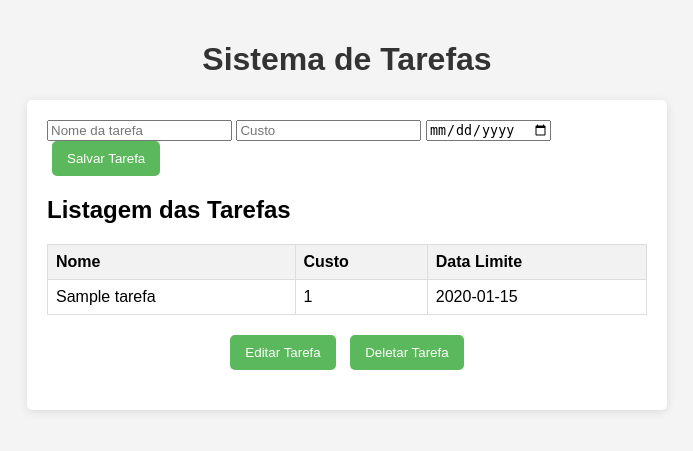
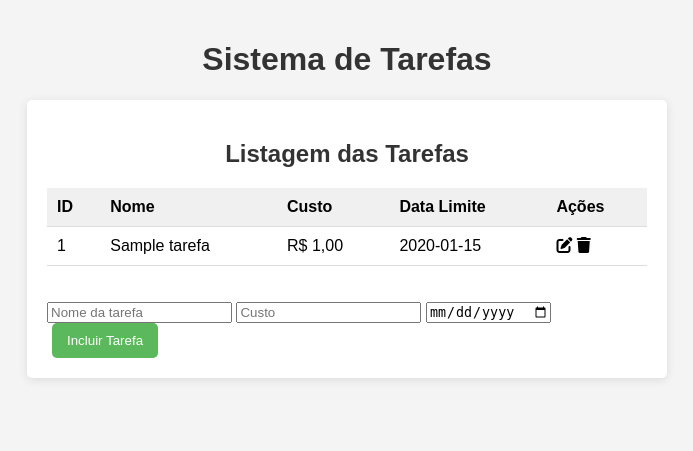
Before and after one commit to iamvitoria/SistemaDeTarefas, a Flask app: page / in a window 1280 px wide. Shown: the top 451 px of the page, without its empty margins (293-986 px from the left). Run offline with Flask 3, Linux system fonts and the light colour scheme; tables that the repository leaves empty hold one stand-in row (values such as "Sample post").

Commit message:
lista de tarefas concluída

```diff
--- a/backend/static/css/style.css
+++ b/backend/static/css/style.css
@@ -6,6 +6,11 @@ body {
 }
 
 h1 {
+    text-align: center;
+    color: #333;
+}
+
+h2 {
     text-align: center;
     color: #333;
 }
@@ -37,7 +42,23 @@ th {
 }
 
 tr:hover {
-    background-color: #f9f9f9; /* Cor ao passar o mouse */
+    background-color: #f9f9f9;
+}
+
+td button {
+    background: none;
+    border: none;
+    cursor: pointer;
+    color: #5cb85c;
+}
+
+td button:hover {
+    color: #4cae4c;
+}
+
+/* Estilo para linha com custo >= 1000 */
+.highlight {
+    background-color: #fff9c4; /* Amarelo pastel */
 }
 
 .button-container {
@@ -78,59 +99,4 @@ button:hover {
     padding: 20px;
     border-radius: 5px;
     box-shadow: 0 2px 10px rgba(0, 0, 0, 0.2);
-    width: 300px;
 }
-
-.popup-content h2 {
-    margin: 0 0 15px;
-}
-
-.popup-content label {
-    display: block;
-    margin: 5px 0;
-}
-
-.popup-content input {
-    width: 100%;
-    padding: 8px;
-    margin-bottom: 10px;
-    border: 1px solid #ddd;
-    border-radius: 3px;
-}
-
-.close {
-    color: #aaa;
-    float: right;
-    font-size: 28px;
-    font-weight: bold;
-    cursor: pointer;
-}
-
-.close:hover,
-.close:focus {
-    color: black;
-    text-decoration: none;
-}
-
-#taskTable {
-    width: 100%;
-    border-collapse: collapse;
-}
-
-#taskTable th, #taskTable td {
-    border: 1px solid #ddd;
-    padding: 8px;
-    text-align: left;
-}
-
-#taskTable th {
-    background-color: #f2f2f2;
-}
-
-#taskTable tr:hover {
-    background-color: #f1f1f1;
-}
-
-.selected {
-    background-color: #d9edf7; /* Cor de fundo para tarefa selecionada */
-}
--- a/backend/static/js/script.js
+++ b/backend/static/js/script.js
@@ -1,112 +1,87 @@
 document.addEventListener('DOMContentLoaded', function() {
-  let selectedTaskId = null; // Variável para armazenar a tarefa selecionada
+    let selectedTaskId = null;
 
-  // Função para buscar as tarefas do servidor
     function fetchTasks() {
         fetch('/tasks')
-        .then(response => {
-            if (!response.ok) {
-                throw new Error('Network response was not ok');
-            }
-            return response.json();
-        })
-        .then(data => {
-            const taskList = document.getElementById('taskList');
-            taskList.innerHTML = ''; // Limpa a lista antes de adicionar novas tarefas
-            data.forEach(task => {
-                const row = document.createElement('tr'); // Cria uma nova linha para a tabela
-                row.innerHTML = `
-                    <td>${task.nome}</td>
-                    <td>${task.custo}</td>
-                    <td>${task.data_limite}</td>
-                `;
-
-                // Adiciona um evento de clique para selecionar a tarefa
-                row.addEventListener('click', () => {
-                    selectTask(task.id, row);
-                });
-
-                taskList.appendChild(row); // Adiciona a linha à tabela
-            });
-        })
+            .then(response => response.json())
+            .then(data => renderTasks(data))
             .catch(error => {
                 console.error('Erro ao buscar tarefas:', error);
-            const taskList = document.getElementById('taskList');
-            taskList.innerHTML = '<tr><td colspan="3">Erro ao carregar tarefas.</td></tr>';
+                document.getElementById('taskList').innerHTML = '<tr><td colspan="5">Erro ao carregar tarefas.</td></tr>';
             });
     }
 
-  // Função para selecionar uma tarefa
-  function selectTask(taskId, listItem) {
-      const taskItems = document.querySelectorAll('#taskList li');
-      taskItems.forEach(item => item.classList.remove('selected')); // Remove a seleção de todas as tarefas
-      listItem.classList.add('selected'); // Adiciona a classe de seleção ao item clicado
-      selectedTaskId = taskId; // Atualiza a tarefa selecionada
+    function renderTasks(tasks) {
+        const taskList = document.getElementById('taskList');
+        taskList.innerHTML = '';
+
+        tasks.forEach(task => {
+            const row = document.createElement('tr');
+            if (task.custo >= 1000) row.classList.add('highlight');
+
+            row.innerHTML = `
+                <td>${task.id}</td>
+                <td>${task.nome}</td>
+                <td>${task.custo.toLocaleString('pt-BR', { style: 'currency', currency: 'BRL' })}</td>
+                <td>${task.data_limite}</td>
+                <td>
+                    <i class="fas fa-edit edit-icon" data-id="${task.id}" title="Editar"></i>
+                    <i class="fas fa-trash delete-icon" data-id="${task.id}" title="Deletar"></i>
+                </td>
+            `;
+
+            // Adiciona evento de clique na linha para selecionar a tarefa
+            row.addEventListener('click', () => {
+                selectTask(task.id);
+            });
+
+            taskList.appendChild(row);
+        });
+
+        // Adiciona eventos de clique para os ícones de editar e excluir
+        document.querySelectorAll('.edit-icon').forEach(icon => {
+            icon.addEventListener('click', (event) => {
+                event.stopPropagation(); // Previne que o evento clique na linha seja acionado
+                openEditPopup(icon.dataset.id);
+            });
+        });
+
+        document.querySelectorAll('.delete-icon').forEach(icon => {
+            icon.addEventListener('click', (event) => {
+                event.stopPropagation(); // Previne que o evento clique na linha seja acionado
+                const taskId = icon.dataset.id;
+                if (confirm('Tem certeza de que deseja excluir esta tarefa?')) {
+                    fetch(`/tasks/${taskId}`, { method: 'DELETE' })
+                        .then(response => response.ok && fetchTasks())
+                        .catch(error => console.error('Erro ao deletar tarefa:', error));
+                }
+            });
+        });
     }
 
-  // Envio do formulário para adicionar nova tarefa
-  const saveTaskButton = document.getElementById('saveTaskButton');
-  saveTaskButton.addEventListener('click', async () => {
-      const nome = document.getElementById('nome').value;
-      const custo = parseFloat(document.getElementById('custo').value);
-      const data_limite = document.getElementById('data_limite').value;
+    function selectTask(taskId) {
+        selectedTaskId = taskId; // Apenas armazena o ID da tarefa selecionada
+        document.querySelectorAll('#taskList tr').forEach(item => item.classList.remove('selected'));
+    }
 
-      try {
-          const response = await fetch('/tasks', {
-              method: 'POST',
-              headers: {
-                  'Content-Type': 'application/json',
-              },
-              body: JSON.stringify({
-                  nome,
-                  custo,
-                  data_limite
-              }),
+    document.getElementById('saveTaskButton').addEventListener('click', async () => {
+        // ... (Código existente)
     });
 
-          if (response.ok) {
-              alert('Tarefa adicionada com sucesso!');
-              fetchTasks(); // Atualiza a lista de tarefas
-          } else {
-              alert('Erro ao adicionar a tarefa.');
-          }
-      } catch (error) {
-          console.error('Erro ao adicionar tarefa:', error);
-      }
-  });
-
-  // Função para abrir o popup de edição
-  const editTaskButton = document.getElementById('editTaskButton');
-  editTaskButton.addEventListener('click', () => {
-      if (selectedTaskId) {
-          openEditPopup(selectedTaskId);
-      } else {
-          alert('Nenhuma tarefa selecionada para edição.');
-      }
-  });
-
-  // Função para abrir o popup e preencher os campos com os dados da tarefa selecionada
     function openEditPopup(taskId) {
-    fetch(`/tasks/${taskId}`) // Esta linha deve funcionar se o endpoint GET estiver correto
-        .then(response => {
-            if (!response.ok) {
-                throw new Error('Erro ao buscar tarefa para edição');
-            }
-            return response.json();
-        })
+        fetch(`/tasks/${taskId}`)
+            .then(response => response.json())
             .then(task => {
                 document.getElementById('editNome').value = task.nome;
                 document.getElementById('editCusto').value = task.custo;
                 document.getElementById('editDataLimite').value = task.data_limite;
-            document.getElementById('editPopup').style.display = 'flex'; // Abre o popup
+                document.getElementById('editPopup').style.display = 'flex';
+                selectedTaskId = task.id; // Armazena o ID da tarefa que está sendo editada
             })
             .catch(error => console.error('Erro ao buscar tarefa para edição:', error));
     }
 
-
-  // Função para atualizar a tarefa
-  const updateTaskButton = document.getElementById('updateTaskButton');
-  updateTaskButton.addEventListener('click', async () => {
+    document.getElementById('updateTaskButton').addEventListener('click', async () => {
         const nome = document.getElementById('editNome').value;
         const custo = parseFloat(document.getElementById('editCusto').value);
         const data_limite = document.getElementById('editDataLimite').value;
@@ -114,60 +89,25 @@ function fetchTasks() {
         try {
             const response = await fetch(`/tasks/${selectedTaskId}`, {
                 method: 'PUT',
-              headers: {
-                  'Content-Type': 'application/json',
-              },
-              body: JSON.stringify({
-                  nome,
-                  custo,
-                  data_limite
-              }),
+                headers: { 'Content-Type': 'application/json' },
+                body: JSON.stringify({ nome, custo, data_limite }),
             });
 
             if (response.ok) {
                 alert('Tarefa atualizada com sucesso!');
-              fetchTasks(); // Atualiza a lista de tarefas
-              closeEditPopup(); // Fecha o popup
+                fetchTasks();
+                closeEditPopup();
             } else {
-              alert('Erro ao atualizar a tarefa. Verifique se o nome já existe.');
+                alert('Erro ao atualizar a tarefa.');
             }
         } catch (error) {
             console.error('Erro ao atualizar tarefa:', error);
         }
     });
 
-  // Função para fechar o popup
-  const closePopupButton = document.getElementById('closePopupButton');
-  closePopupButton.addEventListener('click', closeEditPopup);
-
     function closeEditPopup() {
-      document.getElementById('editPopup').style.display = 'none'; // Fecha o popup
+        document.getElementById('editPopup').style.display = 'none';
     }
 
-  // Função para excluir a tarefa selecionada
-  const deleteTaskButton = document.getElementById('deleteTaskButton');
-  deleteTaskButton.addEventListener('click', () => {
-      if (selectedTaskId) {
-          if (confirm('Você tem certeza que deseja excluir esta tarefa?')) {
-              fetch(`/tasks/${selectedTaskId}`, {
-                  method: 'DELETE'
-              })
-              .then(response => {
-                  if (response.ok) {
-                      console.log('Task deleted');
-                      fetchTasks(); // Atualiza a lista de tarefas após a exclusão
-                      selectedTaskId = null; // Reseta a seleção
-                  } else {
-                      console.error('Erro ao deletar a tarefa');
-                  }
-              })
-              .catch(error => console.error('Erro:', error));
-          }
-      } else {
-          alert('Nenhuma tarefa selecionada para exclusão.');
-      }
-  });
-
-  // Chama a função para buscar as tarefas ao carregar a página
     fetchTasks();
 });
--- a/backend/templates/index.html
+++ b/backend/templates/index.html
@@ -4,39 +4,43 @@
     <meta charset="UTF-8">
     <meta name="viewport" content="width=device-width, initial-scale=1.0">
     <link rel="stylesheet" href="/static/css/style.css">
+    <link rel="stylesheet" href="https://cdnjs.cloudflare.com/ajax/libs/font-awesome/6.0.0-beta3/css/all.min.css">
     <title>Sistema de Tarefas</title>
 </head>
 <body>
     <h1>Sistema de Tarefas</h1>
     <div id="task-container">
-        <div>
-            <input type="text" id="nome" placeholder="Nome da tarefa" required>
-            <input type="number" id="custo" placeholder="Custo" required>
-            <input type="date" id="data_limite" required>
-            <button id="saveTaskButton">Salvar Tarefa</button>
-        </div>
 
         <h2>Listagem das Tarefas</h2>
         <table id="taskTable">
             <thead>
                 <tr>
+                    <th>ID</th>
                     <th>Nome</th>
                     <th>Custo</th>
                     <th>Data Limite</th>
+                    <th>Ações</th>
                 </tr>
             </thead>
-            <tbody id="taskList">
-                <!-- As tarefas serão inseridas aqui dinamicamente -->
-            </tbody>
+            <tbody id="taskList"></tbody>
         </table>
 
-        <div class="button-container">
+        <div class="button-container" style="display: none;">
             <button id="editTaskButton">Editar Tarefa</button>
             <button id="deleteTaskButton">Deletar Tarefa</button>
         </div>
+
+        </br>
+        </br>
+
+        <div>
+            <input type="text" id="nome" placeholder="Nome da tarefa" required>
+            <input type="number" id="custo" placeholder="Custo" required>
+            <input type="date" id="data_limite" required>
+            <button id="saveTaskButton">Incluir Tarefa</button>
+        </div>
     </div>
 
-    <!-- Popup para edição de tarefa -->
     <div class="popup" id="editPopup">
         <div class="popup-content">
             <span class="close" id="closePopupButton">&times;</span>
```
Lines whose indentation alone changed are shown as unchanged.
